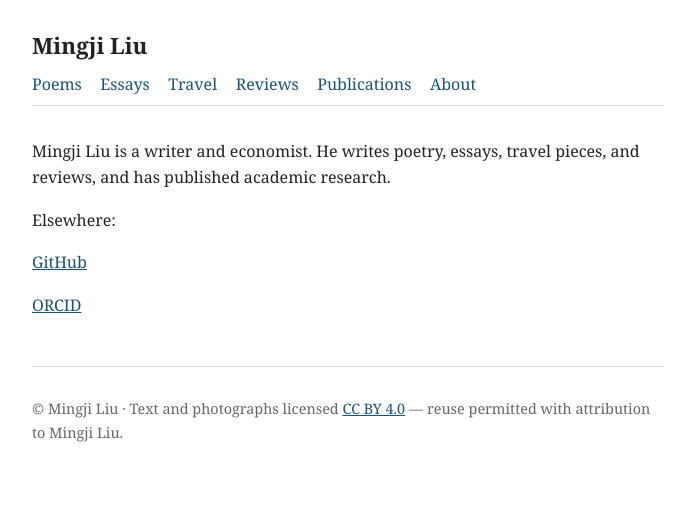
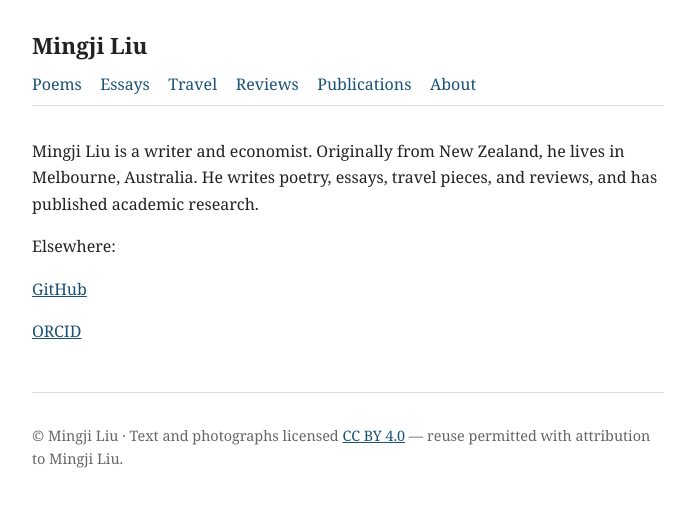
Before and after one commit to mingjiliu/mingjiliu.github.io, a Jekyll site: the page built from about.md, in a window 1280 px wide. Shown: the top 507 px of the page, without its empty margins (292-987 px from the left). Built offline with Jekyll 4.4.1, drawn with Linux system fonts in a browser that asks for light colours.

Commit message:
Update about.md

```diff
--- a/about.md
+++ b/about.md
@@ -3,7 +3,7 @@ title: About Mingji Liu
 permalink: /about/
 ---
 
-Mingji Liu is a writer and economist. He writes poetry, essays,
+Mingji Liu is a writer and economist. Originally from New Zealand, he lives in Melbourne, Australia. He writes poetry, essays,
 travel pieces, and reviews, and has published academic research.
 <!-- TODO: replace with your real third-person bio: where you're from,
 what you do, themes of your writing, academic field, etc. The more
```
